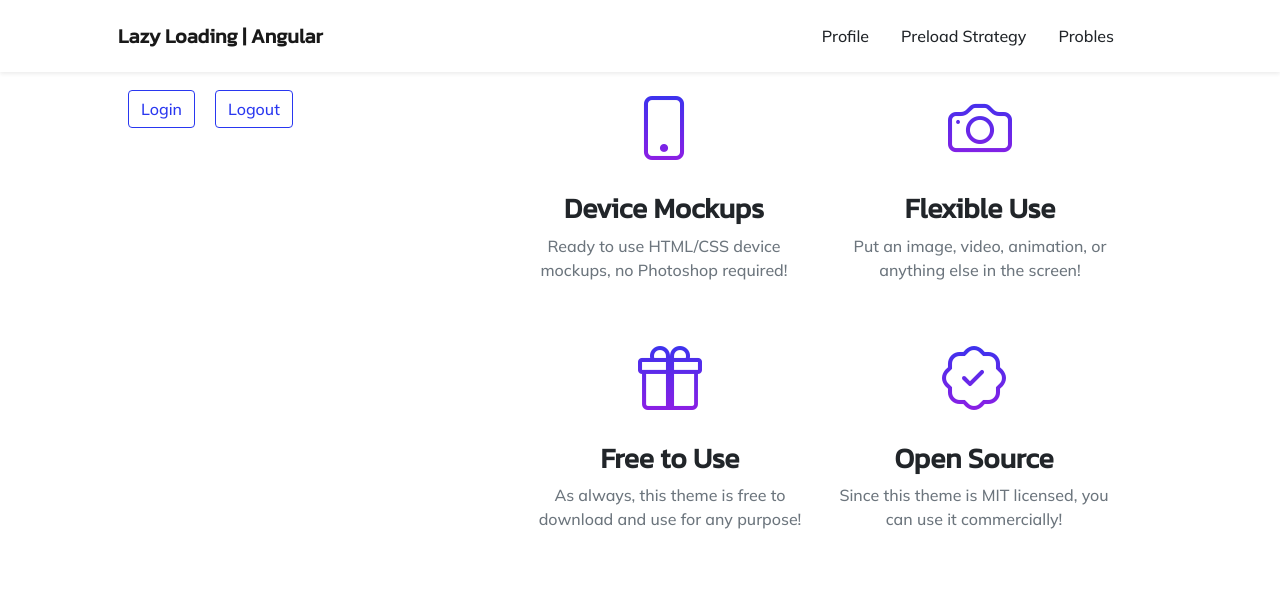
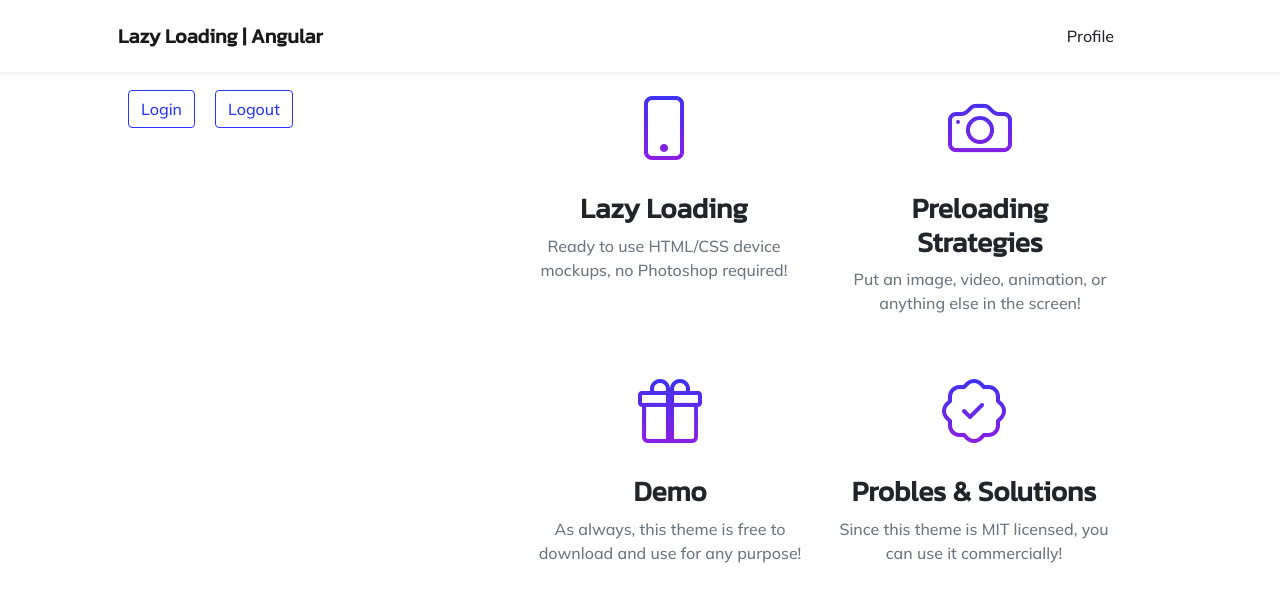
Before and after one commit to deepa314/Lazy_Loading, an Angular app in the folder LazyLoadingExample/: page /#/home in a window 1280 px wide. Shown: the top 602 px of the page. Built offline with nearby package versions, Linux system fonts and the light colour scheme.

Commit message:
demostration work done 80%

```diff
--- a/LazyLoadingExample/src/app/app.component.html
+++ b/LazyLoadingExample/src/app/app.component.html
@@ -9,8 +9,8 @@
         <div class="collapse navbar-collapse" id="navbarResponsive">
             <ul class="navbar-nav ms-auto me-4 my-3 my-lg-0">
                 <li class="nav-item"><a class="nav-link me-lg-3" [routerLink]="['users/himanshu/me']">Profile</a></li>
-                <li class="nav-item"><a class="nav-link me-lg-3">Preload Strategy</a></li>
-                <li class="nav-item"><a class="nav-link me-lg-3">Probles</a></li>
+                <!-- <li class="nav-item"><a class="nav-link me-lg-3">Preload Strategy</a></li>
+                <li class="nav-item"><a class="nav-link me-lg-3">Probles</a></li> -->
             </ul>
         </div>
     </div>
--- a/LazyLoadingExample/src/app/app.module.ts
+++ b/LazyLoadingExample/src/app/app.module.ts
@@ -4,13 +4,13 @@ import { NgModule } from '@angular/core';
 import { AppComponent } from './app.component';
 import { HomeComponent } from './home/home.component';
 import { AppRoutingModule } from './app-routing.module';
-import { CustomPreloadStrategy } from './shared/preload/custom-preload';
 import { SharedModule } from './shared/shared.module';
+import { CoreModule } from './core/core.module';
 
 
 @NgModule({
   declarations: [AppComponent, HomeComponent],
-  imports: [BrowserModule, AppRoutingModule, SharedModule],
+  imports: [BrowserModule, AppRoutingModule, SharedModule, CoreModule],
   providers: [],
   bootstrap: [AppComponent],
 })
--- /dev/null
+++ b/LazyLoadingExample/src/app/core/core.injectibles.ts
@@ -0,0 +1,5 @@
+import { Auth1Service } from "./services/auth1.service";
+
+export const COREINJECTIBLES: any[] = [
+    Auth1Service
+];
--- /dev/null
+++ b/LazyLoadingExample/src/app/core/services/auth1.service.ts
@@ -0,0 +1,23 @@
+import { Injectable } from '@angular/core';
+
+interface User {
+  username: string
+}
+@Injectable()
+export class Auth1Service {
+
+
+  currentUser: User = {
+    username: ''
+  };
+
+  constructor() { }
+
+  login() {
+    this.currentUser['username'] = 'himanshu';
+  }
+
+  logout() {
+    this.currentUser.username = '';
+  }
+}
--- a/LazyLoadingExample/src/app/home/home.component.html
+++ b/LazyLoadingExample/src/app/home/home.component.html
@@ -8,7 +8,7 @@
                             <!-- Feature item-->
                             <div class="text-center">
                                 <i class="bi-phone icon-feature text-gradient d-block mb-3"></i>
-                                <h3 class="font-alt">Device Mockups</h3>
+                                <h3 class="font-alt">Lazy Loading</h3>
                                 <p class="text-muted mb-0">Ready to use HTML/CSS device mockups, no Photoshop required!</p>
                             </div>
                         </div>
@@ -16,7 +16,7 @@
                             <!-- Feature item-->
                             <div class="text-center">
                                 <i class="bi-camera icon-feature text-gradient d-block mb-3"></i>
-                                <h3 class="font-alt">Flexible Use</h3>
+                                <h3 class="font-alt">Preloading Strategies</h3>
                                 <p class="text-muted mb-0">Put an image, video, animation, or anything else in the screen!</p>
                             </div>
                         </div>
@@ -26,7 +26,7 @@
                             <!-- Feature item-->
                             <div class="text-center">
                                 <i class="bi-gift icon-feature text-gradient d-block mb-3"></i>
-                                <h3 class="font-alt">Free to Use</h3>
+                                <h3 class="font-alt">Demo</h3>
                                 <p class="text-muted mb-0">As always, this theme is free to download and use for any purpose!</p>
                             </div>
                         </div>
@@ -34,7 +34,7 @@
                             <!-- Feature item-->
                             <div class="text-center">
                                 <i class="bi-patch-check icon-feature text-gradient d-block mb-3"></i>
-                                <h3 class="font-alt">Open Source</h3>
+                                <h3 class="font-alt">Probles & Solutions</h3>
                                 <p class="text-muted mb-0">Since this theme is MIT licensed, you can use it commercially!</p>
                             </div>
                         </div>
--- a/LazyLoadingExample/src/app/home/home.component.ts
+++ b/LazyLoadingExample/src/app/home/home.component.ts
@@ -1,5 +1,5 @@
 import { Component, OnInit } from '@angular/core';
-import { AuthService } from '../shared/services/auth.service';
+import { Auth1Service } from '../core/services/auth1.service';
 
 @Component({
   selector: 'app-home',
@@ -8,7 +8,7 @@ import { AuthService } from '../shared/services/auth.service';
 })
 export class HomeComponent implements OnInit {
 
-  constructor(public authS: AuthService) { }
+  constructor(public authS: Auth1Service) { }
 
   ngOnInit(): void {
   }
--- a/LazyLoadingExample/src/app/modules/profile/user-profile/user-profile.component.ts
+++ b/LazyLoadingExample/src/app/modules/profile/user-profile/user-profile.component.ts
@@ -1,5 +1,5 @@
 import { AfterViewInit, Component, OnInit, TemplateRef, ViewChild } from '@angular/core';
-import { AuthService } from 'src/app/shared/services/auth.service';
+import { Auth1Service } from 'src/app/core/services/auth1.service';
 
 @Component({
   selector: 'app-user-profile',
@@ -8,7 +8,7 @@ import { AuthService } from 'src/app/shared/services/auth.service';
 })
 export class UserProfileComponent implements AfterViewInit {
 
-  constructor(private aurhS: AuthService) {
+  constructor(private aurhS: Auth1Service) {
   }
 
   ngAfterViewInit(): void {
--- a/LazyLoadingExample/src/app/shared/share-injectibles.ts
+++ b/LazyLoadingExample/src/app/shared/share-injectibles.ts
@@ -1,7 +1,5 @@
 import { CustomPreloadStrategy } from "./preload/custom-preload";
-import { AuthService } from "./services/auth.service";
 
 export const SHAREDINJECTIBLES: any[] = [
-    AuthService,
     CustomPreloadStrategy
 ]
```
Also changed, not shown: LazyLoadingExample/src/app/core/core.module.ts (added, +11 -0 lines).
